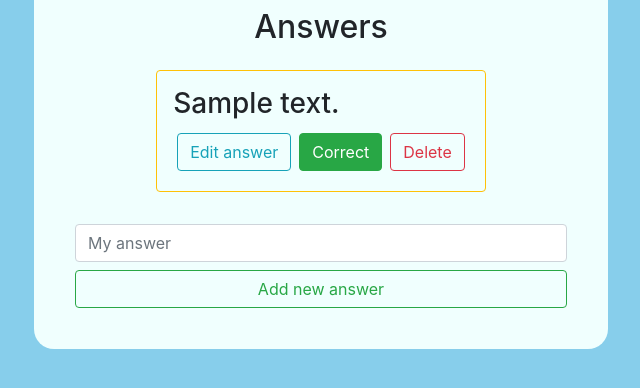
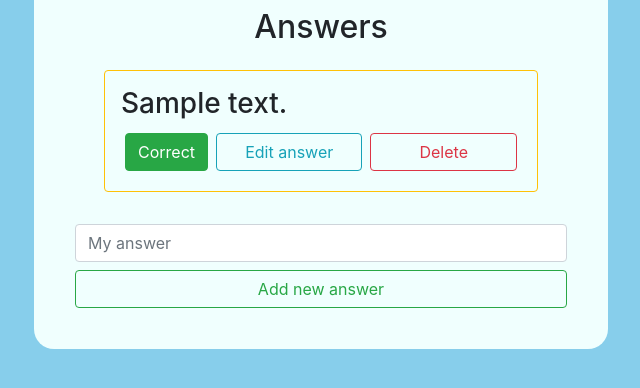
Before and after one commit to Vla4is/quiz_platform, a Flask app: template website/templates/edit-answers.html in a window 1280 px wide. Shown: the part 167-555 px from the top of the page, without its empty margins (319-959 px from the left). Run offline with Flask 3, Linux system fonts and the light colour scheme; tables that the repository leaves empty hold one stand-in row (values such as "Sample post"); the template is opened without the code that fills it: values that come from a table or form of the project are taken from there, most other values are stand-ins (such as "Sample title", 1, 10 or a date in 2020).

Commit message:
Bug fixes ux improvment
Bug fix in score calculation (division by zero ),
Small changes in user interface in the answers (the change should be applied to other pages)
Changes in script - adding confirmation when user clicks delete
And very minor spacing adjustment in css

```diff
--- a/website/static/script.js
+++ b/website/static/script.js
@@ -86,12 +86,16 @@ function editQuestionClick (id) {
 
 function deleteQuiz (quiz_id) {
 
+    var confirmed = confirm("Are you sure that you want to delete the quiz ?");
+    if (confirmed) {
+
     fetch ("/delete-quiz", {
         method: "POST",
         body: JSON.stringify ({quiz_id: quiz_id}),
     }).then ((_res) => {
         window.location.href = "manage";
     });
+        }
     }
 
 function editQuestions (quiz_id) { //makes the url
@@ -99,12 +103,17 @@ function editQuestions (quiz_id) { //makes the url
 }
 
 function deleteQuestion (quiz_id, question_id) {
+    var confirmed = confirm("Are you sure that you want to delete the question ?");
+    if (confirmed) {
+
     fetch ("/delete-question", {
         method: "POST",
         body: JSON.stringify ({question_id: question_id}),
     }).then ((_res) => {
         editQuestions (quiz_id);
     });
+
+}
     }
 
 function updateQuestion (quiz_id, question_id, num) {
@@ -155,12 +164,21 @@ function changeAnswer (id, answer_id, question_id, new_state) {
 }
 
 function deleteAnswer (question_id, answer_id) {
+
+    var confirmed = confirm("Are you sure that you want to delete the answer ?");
+    if (confirmed) {
+
+
+
     fetch ("/delete-answer", {
         method: "POST",
         body: JSON.stringify ({answer_id: answer_id}),
     }).then ((_res) => {
         goToAnswers (question_id);
     });
+
+        }
+
     }
 
     function editAnswerClick (id) {
@@ -168,6 +186,7 @@ function deleteAnswer (question_id, answer_id) {
         document.getElementsByClassName("edit_content") [id].style.display = "inline-block";
         document.getElementsByClassName ("submit_content") [id].style.display = "inline-block";
         document.getElementsByClassName ("edit_answer_button") [id].style.display = "none";
+        document.getElementById ("addAnswerForm").style.display = 'none'
     }
 
     function updateAnswer (question_id, answer_id, num) {
@@ -220,6 +239,9 @@ function deleteAnswer (question_id, answer_id) {
     }
 
     function deleteResult (result_id, quiz_id) {
+
+    var confirmed = confirm("Are you sure that you want to delete the result ?");
+    if (confirmed) {
         fetch ("/delete-result", {
             method: "POST",
             body: JSON.stringify ({result_id: result_id, quiz_id: quiz_id}),
@@ -227,6 +249,7 @@ function deleteAnswer (question_id, answer_id) {
             goToQuizResults (quiz_id);
 
         });
+    }
     }
 
     class Message {
--- a/website/static/style.css
+++ b/website/static/style.css
@@ -72,9 +72,11 @@ body {
 }
 /*the button set in qestion row*/
 .buttonset {
-    margin-top: 5px;
+
     display: flex;
     flex-direction: row;
+    width: 400px;
+    /* height: 50px; */
 }
 
 
@@ -87,9 +89,9 @@ body {
     width: 80%;
 }
 
-.quiz {
-    /* width: 90% */
-}
+/* .quiz {
+    width: 90%
+} */
 .resultsContent {
     display: flex;
     flex-direction: column;
--- a/website/templates/edit-answers.html
+++ b/website/templates/edit-answers.html
@@ -13,22 +13,24 @@
     <form class="border border-warning m-3 p-3 rounded quiz" method="POST">
         <h3>{{answer.content}}</h3>
         <input type="text" class="form-control w-100 edit_content" name="edit_content" value="{{answer.content}}" id ="edit_content">
+        <button class="btn btn-outline-success submit_content btn-block mt-1" id ="submit_content" onclick="updateAnswer ({{answer.question_id}},{{answer.id}}, {{loop.index}})">Submit</button>
         <div class="buttonset">
-        <button class="btn btn-outline-success m-1 submit_content" id ="submit_content" onclick="updateAnswer ({{answer.question_id}},{{answer.id}}, {{loop.index}})">Submit</button>
-        <button class="btn btn-outline-info m-1 edit_answer_button " onclick="editAnswerClick ({{loop.index}})">Edit answer</button>
-        {%if answer.correct%}
-        <button class = "btn m-1 btn-success status_button" onclick ="statusButton ({{loop.index}}, {{question.id}}, {{answer.id}})">Correct</button>
-        {%else%}
-        <button class = "btn m-1 btn-danger status_button" onclick ="statusButton ({{loop.index}}, {{question.id}}, {{answer.id}})">Wrong</button>
-        {%endif%}
 
-        <button class="btn btn-outline-danger m-1 delete_answer_button" onclick ="deleteAnswer({{question.id}},{{answer.id}})">Delete</button>
+            {%if answer.correct%}
+            <button class = "btn btn-success status_button m-1" onclick ="statusButton ({{loop.index}}, {{question.id}}, {{answer.id}})">Correct</button>
+            {%else%}
+            <button class = "btn btn-danger status_button m-1" onclick ="statusButton ({{loop.index}}, {{question.id}}, {{answer.id}})">Wrong</button>
+            {%endif%}
+
+        <button class="btn btn-outline-info edit_answer_button btn-block m-1" onclick="editAnswerClick ({{loop.index}})">Edit answer</button>
+
+        <button class="btn btn-outline-danger delete_answer_button btn-block m-1" onclick ="deleteAnswer({{question.id}},{{answer.id}})">Delete</button>
         </div>
     </form>
     <script>defaultEditAnswersSettings ({{loop.index}})</script>
 {%endfor%}
 
-    <form action="" class ="w-100 p-3" method="post">
+    <form action="" class ="w-100 p-3" method="post" id="addAnswerForm">
         <input type="text" class="form-control w-100" name="new_answer" placeholder="My answer">
         <button type="submit" class="btn btn-outline-success mt-2 btn-block">Add new answer</button>
 
--- a/website/view.py
+++ b/website/view.py
@@ -96,7 +96,10 @@ def quiz_page (quiz):
         question_live_id += 1
 
         if question_live_id >= len (questions):
-            score = round (total_score*10/total_possible_score, 2)
+            score = 0
+            if total_score > 0 and total_possible_score > 0:
+                score = round (total_score*10/total_possible_score, 2)
+
             new_result = Results (quiz_id = quiz.id, nickname = session ['nickname'], score = score) #creation of new answer
             db.session.add (new_result) #add this answer into the qerstions
             db.session.commit () #commit the changes
```
